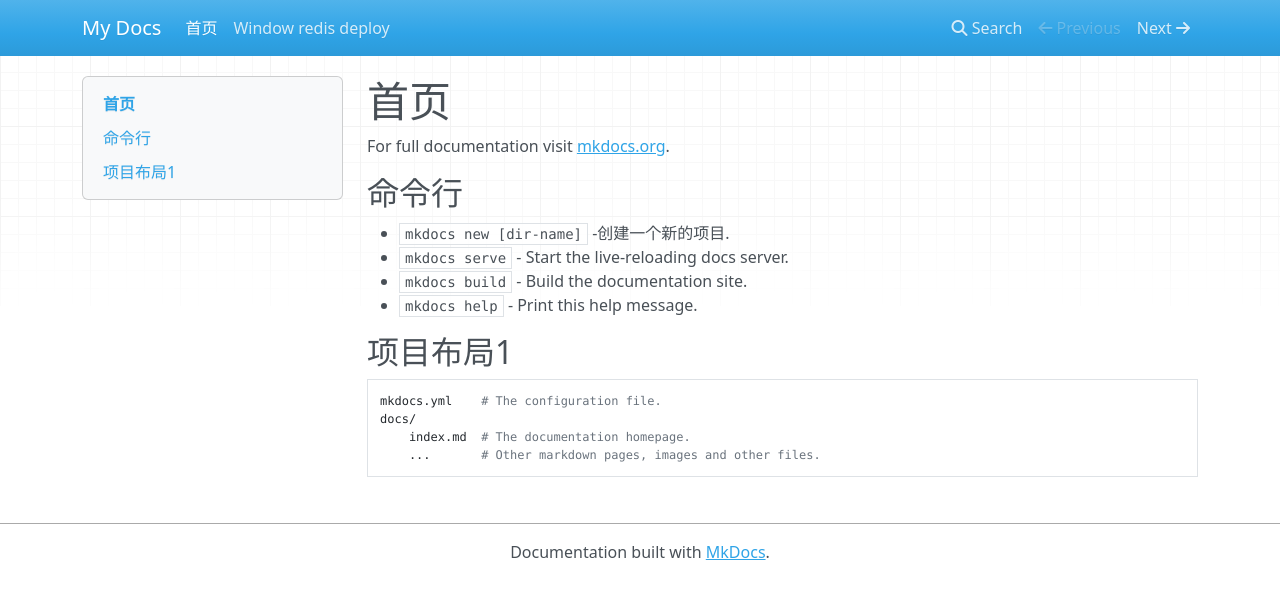
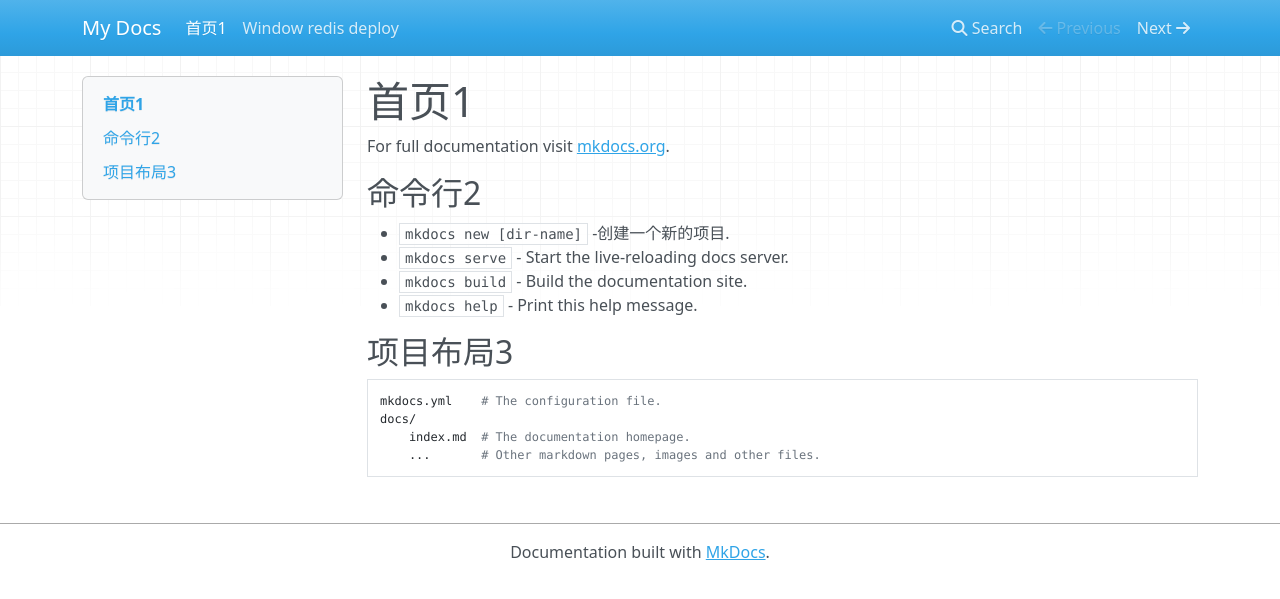
Before and after one commit to victor24680/victorDocs, an MkDocs documentation site: the page built from docs/index.md, in a window 1280 px wide. Shown: the top 599 px of the page. Built offline with MkDocs 1.6.1, drawn with Linux system fonts in a browser that asks for light colours; nearby versions of some CDN libraries.

Commit message:
测试自动化部署

```diff
--- a/docs/index.md
+++ b/docs/index.md
@@ -1,15 +1,15 @@
-# 首页
+# 首页1
 
 For full documentation visit [mkdocs.org](https://mkdocs.org).
 
-## 命令行
+## 命令行2
 
 * `mkdocs new [dir-name]` -创建一个新的项目.
 * `mkdocs serve` - Start the live-reloading docs server.
 * `mkdocs build` - Build the documentation site.
 * `mkdocs help` - Print this help message.
 
-## 项目布局1
+## 项目布局3
 
     mkdocs.yml    # The configuration file.
     docs/
```
Also changed, not shown: 1 other file.
